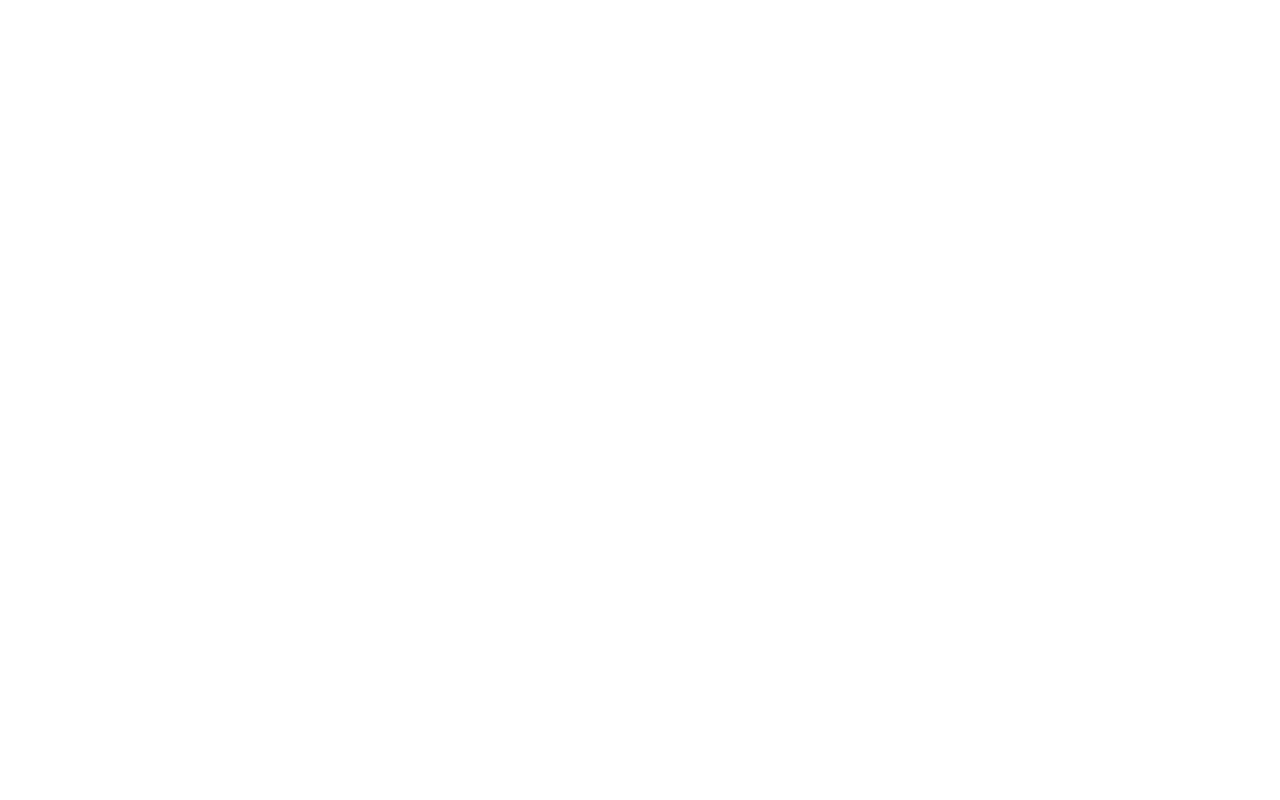
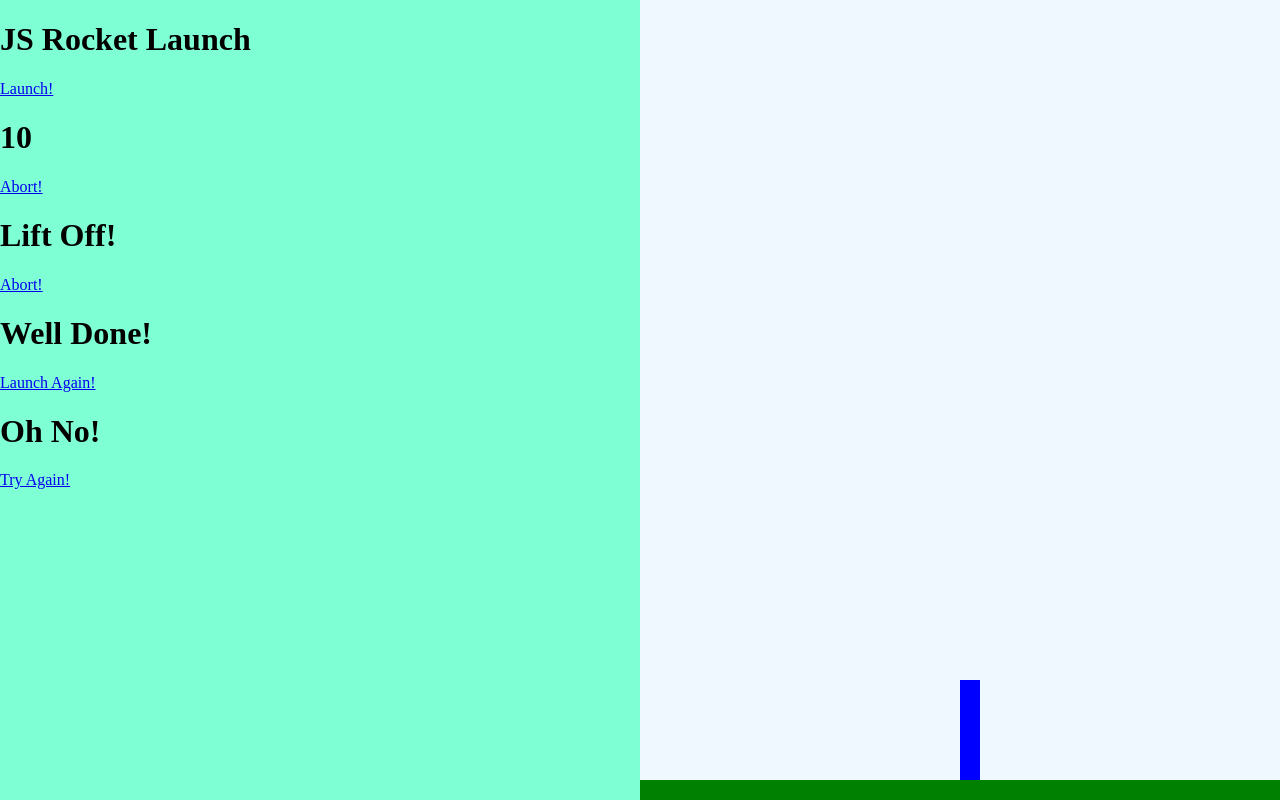
Before and after one commit to natasha-quinney/js-rocket, a plain HTML site: page rocket.html in a window 1280 px wide. Drawn offline with Linux system fonts and the light colour scheme.

Commit message:
Added rocket div structure to rocket.html

```diff
--- a/css/style.css
+++ b/css/style.css
@@ -12,3 +12,45 @@ body {
 	visibility: visible;
 	background-color: red;
 }
+.left {
+	position: fixed;
+	background-color: aquamarine;
+	width: 50%;
+	height: 100%;
+	top: 0;
+	left: 0;
+}
+.right {
+	position: fixed;
+	background-color: aliceblue;
+	width: 50%;
+	height: 100%;
+	top: 0;
+	right: 0;
+}
+.rocket {
+	position: absolute;
+	left: 50%;
+	bottom: 20px;
+	width: 20px;
+	height: 100px;
+	background-color: blue;
+	transition: bottom 10s;
+}
+.rocket.flying {
+	bottom: 1000px;
+}
+.ground {
+	background-color: green;
+	position: absolute;
+	bottom: 0;
+	left: 0;
+	width: 100%;
+	height: 20px;
+}
+a {
+
+}
+a.button {
+
+}
--- a/js/script.js
+++ b/js/script.js
@@ -1,32 +1,36 @@
-		var doCoolStuff = function() {
-			var currentClassName = document.getElementById('cool').className;
-
-			if (currentClassName == 'cool') {
-				document.getElementById('cool').className = 'cool red';
-			} else {
-			document.getElementById('cool').className = 'cool';
-			}
+		var blastOff = function() {
+			document.getElementById('rocket').className = 'rocket flying';
 		};
 
-		var car = {
-			make: 'VW',
-			type: 'Polo',
-			color: 'blue',
-			isTurnedOn: false,
-			numberOfWheels: 4,
-			seats: ['seat 1', 'seat 2', 'seat 3', 'seat 4'],
-			turnOn: function() {
-				this.isTurnedOn = true;
-			},
-			fly: function() {
-				alert('fly');
-			},
-			switchCar: function(isOn) {
-				console.log('turn car ' + isOn);
-				if(isOn == true){
-					this.isTurnedOn = true;
-				} else {
-					this.isTurnedOn = false;
-				}
-			}
-		};
+		// var doCoolStuff = function() {
+		// 	var currentClassName = document.getElementById('cool').className;
+
+		// 	if (currentClassName == 'cool') {
+		// 		document.getElementById('cool').className = 'cool red';
+		// 	} else {
+		// 	document.getElementById('cool').className = 'cool';
+		// 	}
+		// };
+
+		// var car = {
+		// 	make: 'VW',
+		// 	type: 'Polo',
+		// 	color: 'blue',
+		// 	isTurnedOn: false,
+		// 	numberOfWheels: 4,
+		// 	seats: ['seat 1', 'seat 2', 'seat 3', 'seat 4'],
+		// 	turnOn: function() {
+		// 		this.isTurnedOn = true;
+		// 	},
+		// 	fly: function() {
+		// 		alert('fly');
+		// 	},
+		// 	switchCar: function(isOn) {
+		// 		console.log('turn car ' + isOn);
+		// 		if(isOn == true){
+		// 			this.isTurnedOn = true;
+		// 		} else {
+		// 			this.isTurnedOn = false;
+		// 		}
+		// 	}
+		// };
--- a/rocket.html
+++ b/rocket.html
@@ -0,0 +1,37 @@
+<!DOCTYPE html>
+<html lang="en">
+<head>
+	<meta charset="UTF-8">
+	<title>Rocket Launch Sequence</title>
+	<link rel="stylesheet" href="css/style.css">
+	<script type="text/javascript" src="js/script.js"></script>
+</head>
+<body>
+	<div class="left">
+		<div class="state1">
+			<h1>JS Rocket Launch</h1>
+			<a href="#" class="button" onclick="blastOff();">Launch!</a>
+		</div>
+		<div class="state2">
+			<h1>10</h1>
+			<a href="#" class="button" onclick="abort();">Abort!</a>
+		</div>
+		<div class="state3">
+			<h1>Lift Off!</h1>
+			<a href="#" class="button" onclick="abort();">Abort!</a>
+		</div>
+		<div class="state4">
+			<h1>Well Done!</h1>
+			<a href="#" class="button" onclick="launchAgain();">Launch Again!</a>
+		</div>
+		<div class="state5">
+			<h1>Oh No!</h1>
+			<a href="#" class="button" onclick="launchAgain();">Try Again!</a>
+		</div>
+	</div>
+	<div class="right">
+		<div class="ground"></div>
+		<div id="rocket" class="rocket"></div>
+	</div>
+</body>
+</html>
```
